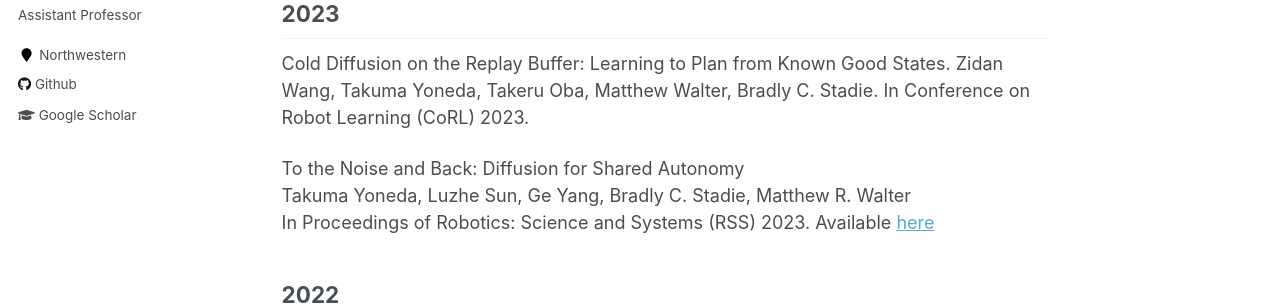
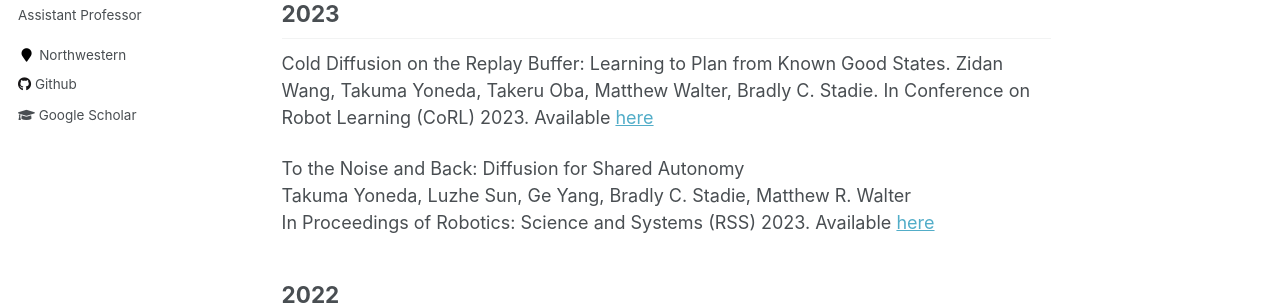
Before and after one commit to bstadie/bstadie.github.io, a Jekyll site: the page built from _pages/about.md, in a window 1280 px wide and 900 px high, scrolled down 797 px. Shown: the part 207-512 px from the top of the window. Built offline with Jekyll 4.4.1, drawn with Linux system fonts in a browser that asks for light colours.

Commit message:
Update about.md

```diff
--- a/_pages/about.md
+++ b/_pages/about.md
@@ -55,7 +55,7 @@ Solving Robotics Problems in Zero-Shot with Vision-Language Models. Available [h
 ---------------
 Cold Diffusion on the Replay Buffer: Learning to Plan from Known Good States.
 Zidan Wang, Takuma Yoneda, Takeru Oba, Matthew Walter, Bradly C. Stadie.
-In Conference on Robot Learning (CoRL) 2023.
+In Conference on Robot Learning (CoRL) 2023. Available [here](https://arxiv.org/abs/2310.13914)
 
 To the Noise and Back: Diffusion for Shared Autonomy
 Takuma Yoneda, Luzhe Sun, Ge Yang, Bradly C. Stadie, Matthew R. Walter
```
